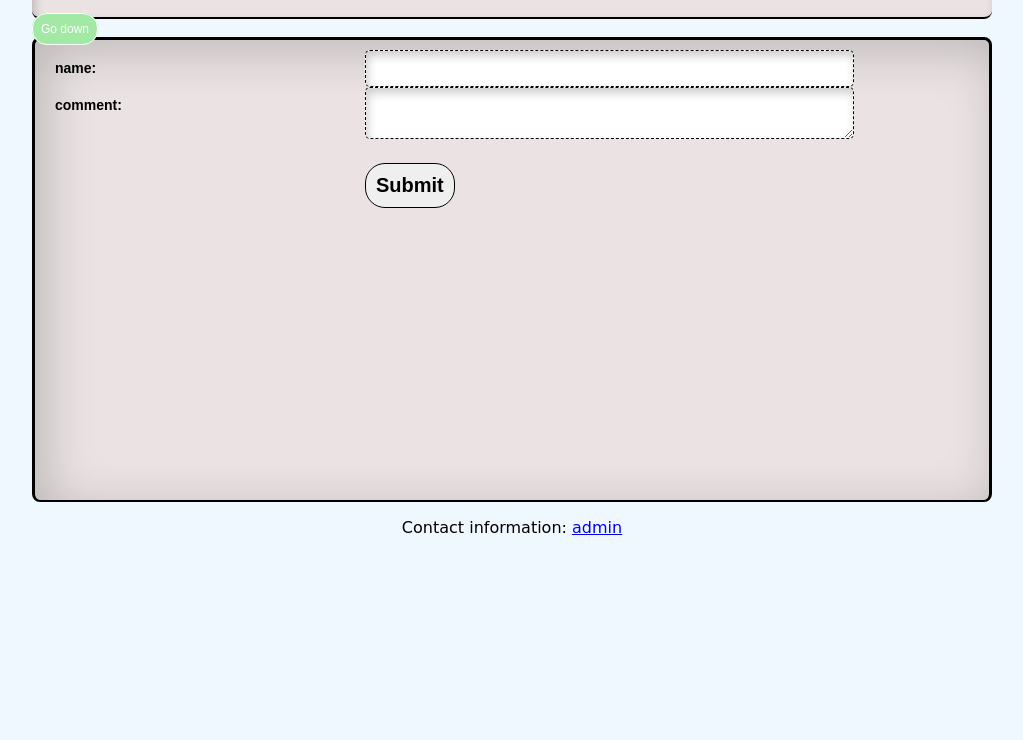
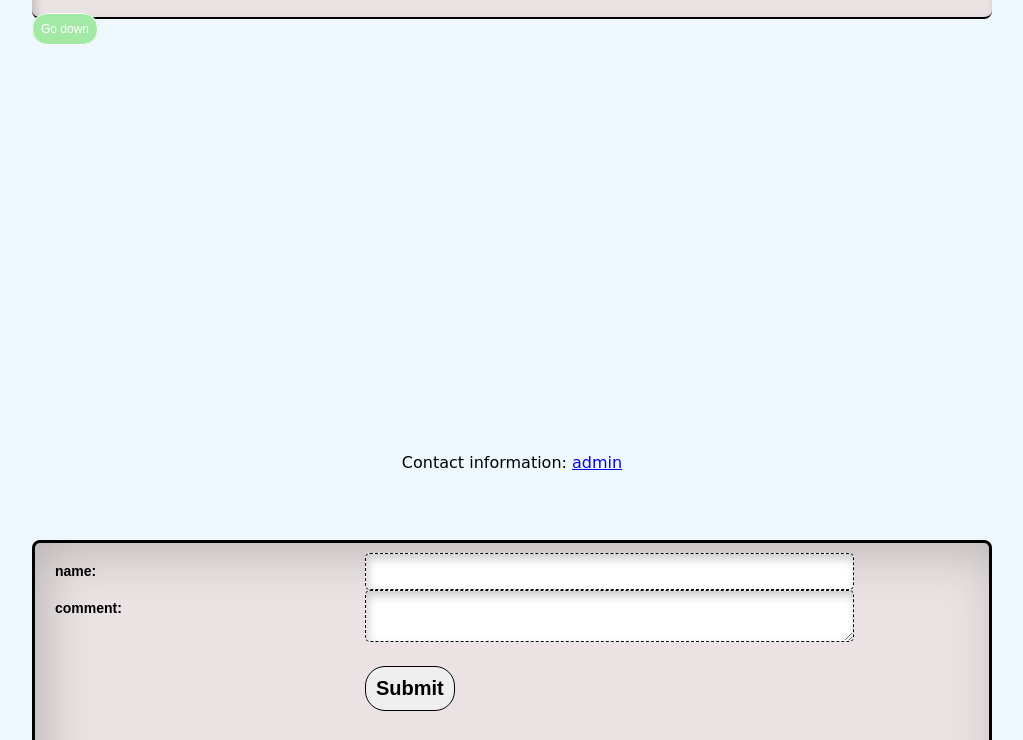
Before and after one commit to mpetrosov/read_write, a plain HTML site: page read_write/index.html in a window 1280 px wide. Shown: the part 60-800 px from the top of the page, without its empty margins (128-1151 px from the left). Drawn offline with Linux system fonts and the light colour scheme.

Commit message:
better styling

```diff
--- a/read_write/sheets.css
+++ b/read_write/sheets.css
@@ -95,6 +95,11 @@
 
 }
 
+#messages {
+    height: 400px;
+    overflow-y: scroll;
+}
+
 #messages .message {
     overflow: hidden;
     /* float: left; */
@@ -175,3 +180,12 @@
     /* padding: 2px; */
     word-wrap:break-word;
 }
+
+form#address-book-form {
+    position: fixed;
+    bottom: 0;
+    margin-left: auto;
+    margin-right: auto;
+    width: 960px;
+    height: 200px;
+}
```
